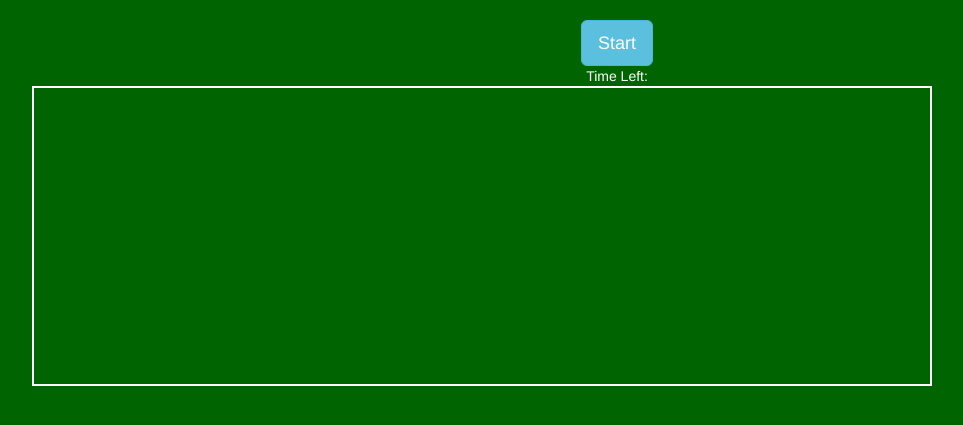
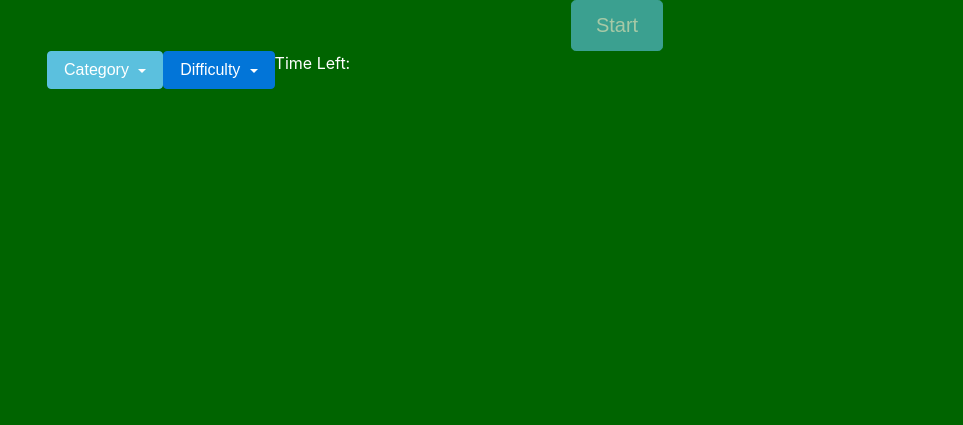
Before and after one commit to AceARK/TriviaGame, a PHP site: page / in a window 1280 px wide. Shown: the top 425 px of the page, without its empty margins (23-986 px from the left). Run offline with PHP 8.4, Linux system fonts and the light colour scheme; some libraries are stand-ins or nearby versions.

Commit message:
Adding functionality for category and difficulty selection; completed logic

```diff
--- a/assets/css/style.css
+++ b/assets/css/style.css
@@ -7,14 +7,14 @@ body {
 	color: white;
 }
 
-form {
+.trivia {
 	height: 300px;
 	width: 900px;
-	border: 2px solid white;  /* change all this to respond to column-sizes in bootstrap */
+	margin: 0 auto 0 auto;
 }
 
 button {
-	margin: 20px;
+	/*margin: 20px;*/
 }
 
 .displayResult, .displayStats {
@@ -43,6 +43,14 @@ button {
 	padding: 15px;
 }
 
+#submitAnswers {
+	width: 100px;
+}
+
+.dropdown-menu {
+	color: black;
+}
+
 /*.options {
 	margin: 15px;
 	height: 80px;
--- a/assets/javascript/app1.js
+++ b/assets/javascript/app1.js
@@ -10,11 +10,14 @@ var game = {
 	unanswered: 0,
 	questionsAndAnswersArray: [],
 	arrayOfUsedIndices: [],
+	category: "",
+	difficulty: "",
 	countDownStarted: false,
 	countDownEnd: false,
 
-	getQuestions : function getQuestions()  {
-		var queryURL = "https://opentdb.com/api.php?amount=10&category=17&difficulty=medium&type=multiple";
+	// ajax call to opentdb to get questions on category specified with difficulty specified
+	startTrivia : function startTrivia()  {
+		var queryURL = "https://opentdb.com/api.php?amount=10&category="+game.category+"&difficulty="+game.difficulty+"&type=multiple";
 
 		return $.ajax({
 			url: queryURL,
@@ -23,9 +26,12 @@ var game = {
 			game.questionsAndAnswersArray = data.results;
 			console.log("Array of questions - " + game.questionsAndAnswersArray[4].question);
 			console.log("Array of questions - " + game.questionsAndAnswersArray);
+			// calling function to display questions
+			game.displayQuestions();
 		});
 	},
 
+	// function to display questions and choices to triviaQuestions div
 	displayQuestions : function displayQuestions() {
 		for(var i=0; i<game.questionsAndAnswersArray.length; i++) {
 			var currentQuestion = game.questionsAndAnswersArray[i];
@@ -43,83 +49,97 @@ var game = {
 				newChoice.css({'width' : '20px' , 'height' : '20px'});
 				if(k === correctAnswerIndex) {
 					choiceArray.push(currentQuestion.correct_answer);
-					newChoice.attr("data-answer", "correct");
+					newChoice.data("answer", "correct");
 				}
 				else {
 					choiceArray.push(currentQuestion.incorrect_answers[j++]);
-					newChoice.attr("data-answer", "wrong");
+					newChoice.data("answer", "wrong");
 				}
 				questionDiv.append(newChoice);
 				questionDiv.append(choiceArray[k] + "</label>");
 			}
 			$("#triviaQuestions").append(questionDiv);
-			$("#triviaQuestions").append("<br><br>");;
 		}
 
 		console.log("choice array " + choiceArray);
 		console.log("correct answer is at position " + (correctAnswerIndex+1));
+		var submitButton = $('<button class="btn btn-lg btn-info" id="submitAnswers">Submit</button>');
+		$("#triviaQuestions").append(submitButton);
+
+		$("#submitAnswers").on("click", function(){
+
+	  		console.log("submit button clicked");
+	  		game.stopCountdown();
+	  		console.log("countdown stopped. calling evaluate results");
+	  		game.evaluateResults();
+	  		$("#countDownComplete").hide();
+	  	});
 
 		game.startCountdown();
+		$("#timeLeft").show();
 	},
 
+	// timer functions
 	startCountdown : function startCountdown() {
-		if(!game.countDownEnd && !game.countDownStarted){
-			game.countdownInterval = setInterval(game.decrementTimer,1000);
-		}
+		// if(!game.countDownEnd && !game.countDownStarted){
+			countdownInterval = setInterval(game.decrementTimer,1000);
+		// }
 		game.countDownStarted = true;
 	},
 
 	decrementTimer : function decrementTimer() {
+
+		$("#timeLeft").html(game.time);
+		console.log("counting down - " + game.time);
+
 		if(game.time>0){
 			game.time--;
 		}
-
-		$("#timeLeft").html(game.time);
-		console.log("counting down - " + game.time);
 
 		if(game.time === 0) {
 			game.countDownEnd = true;
 			game.stopCountdown();
 			game.evaluateResults();
-			game.displayResults();
+			game.endRound();
 		}
 	},
 
 	stopCountdown : function stopCountdown() {
 		game.countDownStarted = false;
-		clearInterval(game.countdownInterval);
+		game.countDownEnd = true;
+		console.log("entered stopcountdown");
+		clearInterval(countdownInterval);
+		console.log("cleared countdownInterval");
 	},
 
+	// checking if selected options are correct or wrong
 	evaluateResults : function evaluateResults() {
 
 		$('.questionAndAnswerDiv').each(function(){
 			var checkedInput = $(this).find('input[type="radio"]:checked');
-		  if(checkedInput.length > 0)
-		    {
-		       console.log(checkedInput.data('answer'));
-		    }
+			console.dir(checkedInput);
+
+			switch(checkedInput.data('answer')) {
+				case "correct":
+					game.rightAnswers++;
+					break;
+
+				case "wrong":
+					game.wrongAnswers++;
+					break;
+
+				default:
+					game.unanswered++;
+					break;
+			}
+
+			game.endRound();
 		});
-
-
-		// for(var i=0; i<game.questionsAndAnswersArray.length; i++) {
-		// 	var option = "options"+i;
-		// 	var selectedOption = ".options[name="+option+"]";
-		// 	$(selectedOption).each(function() {
-		// 		if($("input :checked").attributes.data-answer.nodeValue === "correct") {
-		//   			game.rightAnswers++;
-		//   			console.log("rightAnswer count " + game.rightAnswers);
-		//   		}
-		//   		else {
-		//   			game.wrongAnswers++;
-		//   			console.log("wrongAnswer count " + game.wrongAnswers);
-		//   		}
-		// 	})
-		// }
-
 	},
 
-	displayResults : function displayResults() {
-
+	//
+	endRound : function endRound() {
+		$("#timeLeft").hide();
 		$("#correctAnswers").html(game.rightAnswers);
 		$("#wrongAnswers").html(game.wrongAnswers);
 
@@ -129,48 +149,65 @@ var game = {
 		if(game.time === 0){
 			$("#countDownComplete").show();
 		}
+		$("#submitAnswers").attr('disabled', true);
 
-	    // setTimeout(function(){$(".displayResults").hide()},4500);
+	    setTimeout(function(){
+	    	$(".displayResults").hide();
+	    	game.restartGame();
+	    },4500);
 	},
 
 	restartGame : function restartGame() {
-		this.questionArray = [];
+		this.time = 10;
+		// clearInterval(countdownInterval);
+		this.questionsAndAnswersArray = [];
+		this.arrayOfUsedIndices = [];
 		this.questionCount = 0;
 		this.rightAnswers = 0;
 		this.wrongAnswers = 0;
 		this.unanswered = 0;
 		this.countDownStarted = false;
 		this.countDownEnd = false
-		this.game.displayQuestion();
-		$(".displayResults").hide();
+		$("#timeLeft").hide();
+		$(".div>").hide();
+		$("#start").attr('disabled',true);
+		$(".categoryDropdown:first-child").text("Category");
+		$(".difficultyDropdown:first-child").text("Difficulty");
+		$("#triviaQuestions").empty();
 	}
 
 };
 
+var categorySelected = false;
+	var difficultySelected = false;
+
 // program begins
 $(document).ready(function(event) {
 	$(".displayResults").hide();
-	ajaxCall();
+	$("#start").attr('disabled',true);
 
-  	$("#start").on("click",function(){
+	$(".category").on("click",function(){
+		game.category = $(this).data("category");
+		$(".categoryDropdown:first-child").text($(this).text());
+		console.log(game.category);
+		categorySelected = true;
+		console.log(categorySelected);
+		enableStartButton();
+	});
+
+	$(".difficulty").on("click",function(){
+		game.difficulty = $(this).data("difficulty");
+		$(".difficultyDropdown:first-child").text($(this).text());
+		console.log(game.difficulty);
+		difficultySelected = true;
+		console.log(difficultySelected);
+		enableStartButton();
+	});
+
+	$("#start").on("click",function(){
   		console.log("Start button clicked");
-  		game.displayQuestions();
-  	});
-
-  	// $(".options").on("click", function(){
-
-   // 		if($("input: checked").attributes.data-answer.nodeValue === "correct") { ////////// this seems to not be working
-  	// 		game.rightAnswers++;
-  	// 		console.log("rightAnswer count " + game.rightAnswers);
-  	// 	}
-  	// 	else {
-  	// 		game.wrongAnswers++;
-  	// 		console.log("wrongAnswer count " + game.wrongAnswers);
-  	// 	}
-
-
-  	// });
-
+  		game.startTrivia();
+	});
 
   	$("#restartTrivia").on("click", function(){
   		game.restartGame();
@@ -178,10 +215,10 @@ $(document).ready(function(event) {
 
 });
 
-function ajaxCall() {
-	$.when(game.getQuestions()).done(function(){
-		console.log("Done");
-	}).fail(function(){
-		console.log("Couldn't fetch data.");
-	});
+function enableStartButton() {
+	console.log("category selected - "+categorySelected + ". difficulty selected - "+difficultySelected+".");
+	if(categorySelected && difficultySelected) {
+		console.log("entering enableSTart condition");
+		$("#start").attr('disabled',false);
+	}
 }
--- a/index.html
+++ b/index.html
@@ -6,7 +6,7 @@
   src="https://code.jquery.com/jquery-3.1.1.min.js"
   integrity="sha256-hVVnYaiADRTO2PzUGmuLJr8BLUSjGIZsDYGmIJLv2b8="
   crossorigin="anonymous"></script>
-	<link rel="stylesheet" href="https://maxcdn.bootstrapcdn.com/bootstrap/3.3.7/css/bootstrap.min.css">
+	<link rel="stylesheet" href="https://maxcdn.bootstrapcdn.com/bootstrap/4.0.0-alpha.6/css/bootstrap.min.css" integrity="sha384-rwoIResjU2yc3z8GV/NPeZWAv56rSmLldC3R/AZzGRnGxQQKnKkoFVhFQhNUwEyJ" crossorigin="anonymous">
 	<link rel="stylesheet" href="assets/css/style.css">
 	<script type="text/javascript" src="assets/javascript/app1.js"></script>
 </head>
@@ -19,16 +19,37 @@
 			<button id="start" class = "btn btn-lg btn-info">Start</button>
 		</div>
 	</div>
-		<div class="row">
-			<div class="col-sm-12 text-center">
+	<div class="row">
+		<!-- <div class="col-sm-12"> -->
+			<div class="dropdown">
+			    <button class="btn btn-info dropdown-toggle categoryDropdown" type="button" data-toggle="dropdown">Category
+			    <span class="caret"></span></button>
+			    <div class="dropdown-menu">
+			      	<a class="dropdown-item category" href="#" data-category="17">Science &amp; Nature</a>
+			      	<a class="dropdown-item category" href="#" data-category="10">Books</a>
+			      	<a class="dropdown-item category" href="#" data-category="9">General Knowledge</a>
+			      	<a class="dropdown-item category" href="#" data-category="22">Geography</a>
+			      	<a class="dropdown-item category" href="#" data-category="12">Music</a>
+			      	<a class="dropdown-item category" href="#" data-category="15">Video Games</a>
+			    </div>
+			</div>
+			<div class="dropdown">
+				<button class="btn btn-primary difficultyDropdown dropdown-toggle" type="button" data-toggle="dropdown">Difficulty
+			  	<span class="caret"></span></button>
+		  		<div class="dropdown-menu">
+		    		<a class="dropdown-item difficulty" href="#" data-difficulty="easy">Easy</a>
+		    		<a class="dropdown-item difficulty" href="#" data-difficulty="medium">Medium</a>
+		    		<a class="dropdown-item difficulty" href="#" data-difficulty="hard">Hard</a>
+		  		</div>
+			</div>
+			<div class="timer text-center">
 				Time Left: <span id="timeLeft"></span>
 			</div>
-		</div>
-
-		<form class="form-group row">
-		<div class="col-sm-12" id="triviaQuestions">
-	    </div>
-	</form>
+		<!-- </div> -->
+	</div>
+	<div class="trivia row">
+		<div class="col-sm-12" id="triviaQuestions"></div>
+	</div>
 
 	<div class="row">
 		<div class="col-sm-8 col-sm-offset-2 displayResults">
@@ -37,6 +58,8 @@
 			<p>Correct answers: <span id="correctAnswers"></span></p>
 			<p>Wrong answers: <span id="wrongAnswers"></span></p>
 			<p>Unanswered: <span id="unanswered"></span></p>
+
+			<button id="restartTrivia" class = "btn btn-lg btn-info">Restart Trivia</button>
 		</div>
 	</div>
 	</div>
@@ -80,5 +103,12 @@
 		</div>
 	</div>
 </div> -->
+<script src="https://code.jquery.com/jquery-3.1.1.slim.min.js" integrity="sha384-A7FZj7v+d/sdmMqp/nOQwliLvUsJfDHW+k9Omg/a/EheAdgtzNs3hpfag6Ed950n" crossorigin="anonymous"></script>
+<script src="https://cdnjs.cloudflare.com/ajax/libs/tether/1.4.0/js/tether.min.js" integrity="sha384-DztdAPBWPRXSA/3eYEEUWrWCy7G5KFbe8fFjk5JAIxUYHKkDx6Qin1DkWx51bBrb" crossorigin="anonymous"></script>
+<script src="https://maxcdn.bootstrapcdn.com/bootstrap/4.0.0-alpha.6/js/bootstrap.min.js" integrity="sha384-vBWWzlZJ8ea9aCX4pEW3rVHjgjt7zpkNpZk+02D9phzyeVkE+jo0ieGizqPLForn" crossorigin="anonymous"></script>
+<script
+  src="https://code.jquery.com/jquery-3.1.1.min.js"
+  integrity="sha256-hVVnYaiADRTO2PzUGmuLJr8BLUSjGIZsDYGmIJLv2b8="
+  crossorigin="anonymous"></script>
 </body>
 </html>
```
